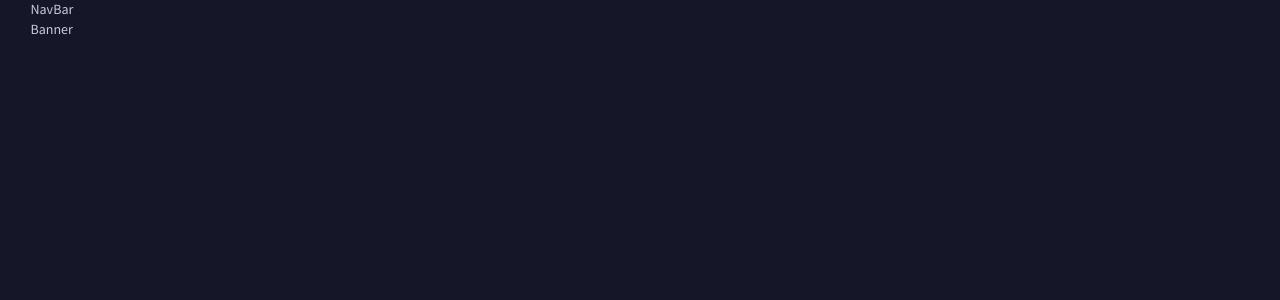
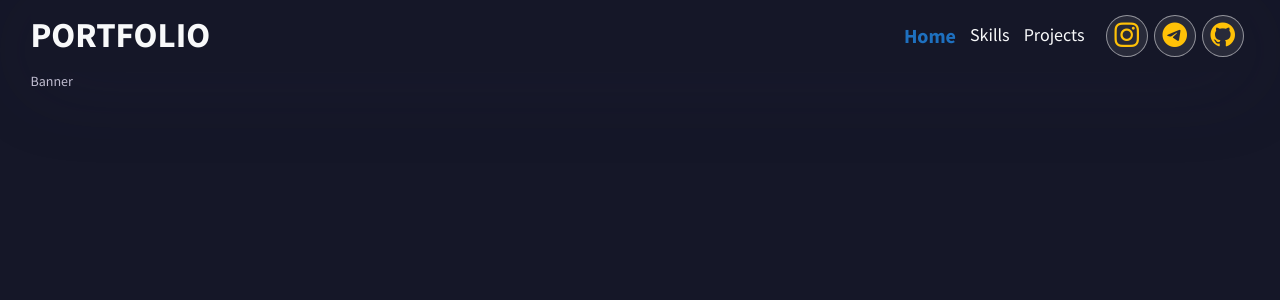
Before and after one commit to maxmutov-nuriddin/PORTFOLIO, a React (Vite) app in the folder portfolios/: page /profile in a window 1280 px wide. Shown: the top 300 px of the page. Built offline with nearby package versions, Linux system fonts and the light colour scheme.

Commit message:
update NavBar.tsx and profile.scss

```diff
--- a/portfolios/src/components/portfolioPage/NavBar.tsx
+++ b/portfolios/src/components/portfolioPage/NavBar.tsx
@@ -1,6 +1,55 @@
+import { SetStateAction, useEffect, useState } from "react";
+import { Nav, Navbar } from "react-bootstrap"
+
 const NavBar = () => {
+  const [activeLink, setActiveLink] = useState('home');
+  const [scrolled, setScrolled] = useState(false);
+
+  useEffect(() => {
+    const onScroll = () => {
+      if (window.scrollY > 50) {
+        setScrolled(true);
+      } else {
+        setScrolled(false);
+      }
+    }
+
+    window.addEventListener("scroll", onScroll);
+
+    return () => window.removeEventListener("scroll", onScroll);
+  }, [])
+
+  const onUpdateActiveLink = (value: SetStateAction<string>) => {
+    setActiveLink(value);
+  }
+
   return (
-    <div>NavBar</div>
+    <>
+      <Navbar expand="md" className={scrolled ? "scrolled" : ""}>
+        <Navbar.Brand className=" fw-bolder fs-1 text-light" href="/">
+          PORTFOLIO
+        </Navbar.Brand>
+        <Navbar.Toggle aria-controls="basic-navbar-nav">
+          <span className="navbar-toggler-icon"></span>
+        </Navbar.Toggle>
+        <Navbar.Collapse id="basic-navbar-nav">
+          <Nav className="ms-auto me-3">
+            <Nav.Link href="#home" className={activeLink === 'home' ? 'navbar-link text-info ' : 'navbar-link text-light '} onClick={() => onUpdateActiveLink('home')}>Home</Nav.Link>
+            <Nav.Link href="#skills" className={activeLink === 'skills' ? 'navbar-link text-info ' : 'navbar-link text-light '} onClick={() => onUpdateActiveLink('skills')}>Skills</Nav.Link>
+            <Nav.Link href="#projects" className={activeLink === 'projects' ? 'navbar-link text-info ' : 'navbar-link text-light '} onClick={() => onUpdateActiveLink('projects')}>Projects</Nav.Link>
+          </Nav>
+          <span className="navbar-text">
+            <div className="social-icon">
+              <a className="social-icon-link" href="#">
+                <i className="bi fs-3 m-0 text-warning bi-instagram"></i>
+              </a>
+              <a className="social-icon-link" href="#"><i className="bi fs-3 m-0 text-warning bi-telegram"></i></a>
+              <a className="social-icon-link" href="#"><i className="bi fs-3 m-0 text-warning bi-github"></i></a>
+            </div>
+          </span>
+        </Navbar.Collapse>
+      </Navbar>
+    </>
   )
 }
 
--- a/portfolios/src/components/portfolioPage/profile.scss
+++ b/portfolios/src/components/portfolioPage/profile.scss
@@ -0,0 +1,69 @@
+.navbar-light {
+  background-color: transparent !important;
+}
+
+.navbar-link {
+  font-size: 18px;
+}
+
+.social-icon-link {
+  background-color: rgba(0, 0, 0, 0.5);
+  border: 1px solid white;
+}
+
+.social-icon a {
+  width: 42px;
+  height: 42px;
+  background: rgba(217, 217, 217, 0.1);
+  display: inline-flex;
+  border-radius: 50%;
+  margin-right: 6px;
+  align-items: center;
+  justify-content: center !important;
+  line-height: 1;
+  border: 1px solid rgba(255, 255, 255, 0.5);
+}
+
+.social-icon a::before {
+  content: "";
+  width: 42px;
+  height: 42px;
+  position: absolute;
+  background-color: #ffffff;
+  border-radius: 50%;
+  transform: scale(0);
+  transition: 0.3s ease-in-out;
+}
+
+.text-info {
+  color: #1e70bf !important;
+  font-weight: bolder !important;
+  font-size: 20px;
+  transition: color 0.4s ease-in-out, font-weight 0.4s ease-in-out, font-size 0.4s ease-in-out;
+}
+
+.social-icon a:hover::before {
+  transform: scale(1);
+}
+
+.social-icon a i {
+  width: 60%;
+  z-index: 1;
+  transition: 0.3s ease-in-out;
+}
+
+.social-icon a:hover i {
+  filter: brightness(0) saturate(100%) invert(0%) sepia(7%) saturate(98%) hue-rotate(346deg) brightness(95%) contrast(86%);
+}
+
+.navbar-text button {
+  font-weight: 700;
+  color: #fff;
+  border: 1px solid #fff;
+  padding: 18px 34px;
+  font-size: 18px;
+  margin-left: 18px;
+  position: relative;
+  background-color: transparent;
+  transition: 0.3s ease-in-out;
+}
```
